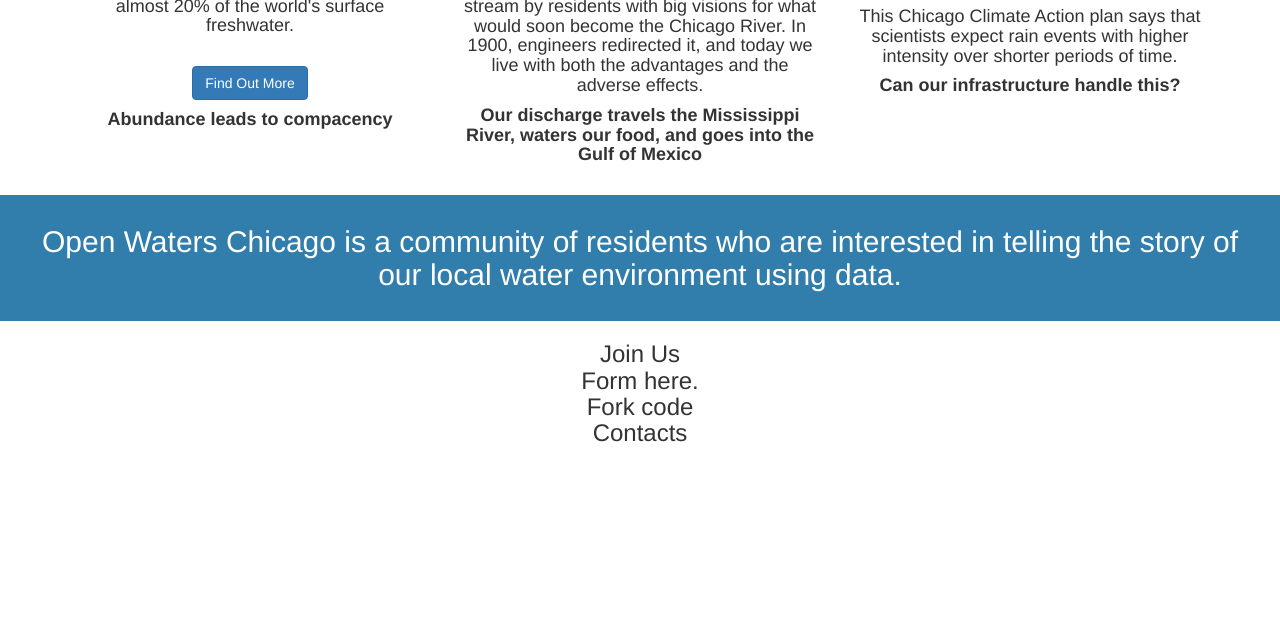
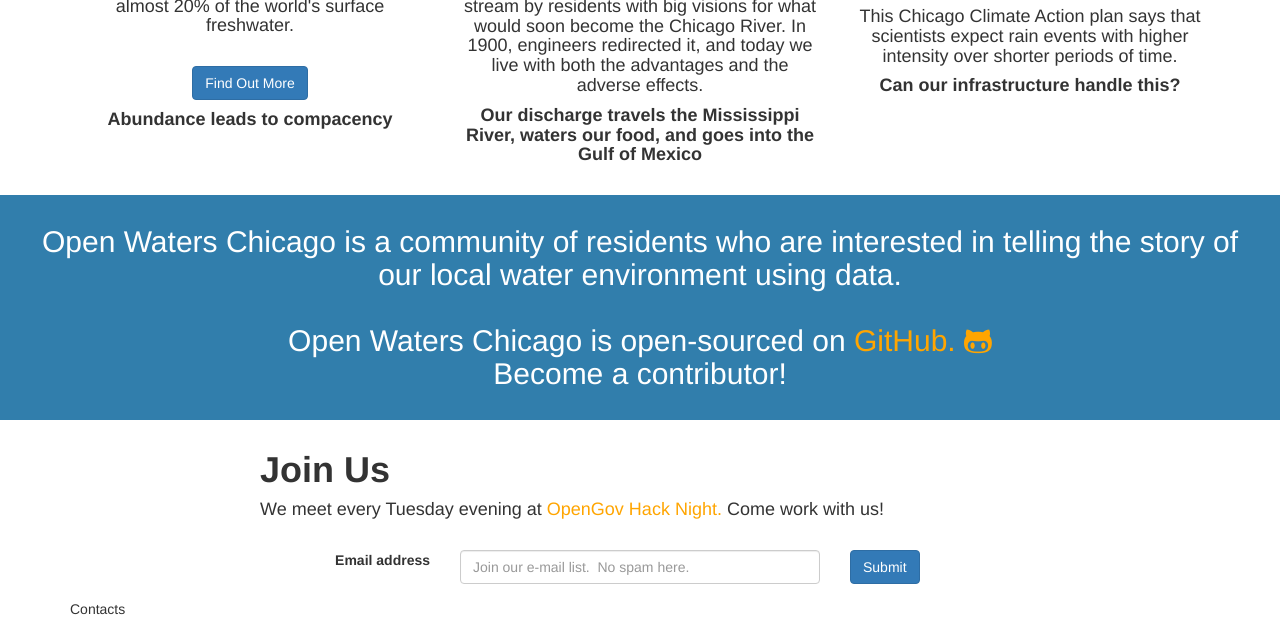
Before and after one commit to open-city/water, a plain HTML site: page index.html in a window 1280 px wide. Shown: the part 916-1535 px from the top of the page. Before the commit the page ends 1373 px from the top, so only its background shows below. Drawn offline with nearby package versions, Linux system fonts and the light colour scheme.

Commit message:
Come join us portion of the webpage

```diff
--- a/index.html
+++ b/index.html
@@ -9,6 +9,8 @@
         <!-- Bootstrap -->
         <link rel="stylesheet" href="https://maxcdn.bootstrapcdn.com/bootstrap/3.3.1/css/bootstrap.min.css">
         <link href="//maxcdn.bootstrapcdn.com/bootswatch/3.3.1/cerulean/bootstrap.min.css" rel="stylesheet">
+        <link href="//maxcdn.bootstrapcdn.com/font-awesome/4.3.0/css/font-awesome.min.css" rel="stylesheet">
+
         <link href="webpage/css/openwater.css" rel="stylesheet">
 
     </head>
@@ -83,15 +85,50 @@
         <div class="blueBackground">
             <h2 class="centerThis" style="padding:30px;">
                 Open Waters Chicago is a community of residents who are interested in
-                telling the story of our local water environment using data.
+                telling the story of our local water environment using data.<br><br>
+                Open Waters Chicago is open-sourced on
+                <a href="http://github.com/open-city/water" style="color:orange;" target="_blank">
+                    GitHub. <i class="fa fa-github-alt"></i>
+                </a>
+
+
+                <br>
+                Become a contributor!
             </h2>
         </div>
-        <h3 class="centerThis">
-            Join Us<br>
-            Form here.<br>
-            Fork code<br>
+        <div class="container">
+            <div class="col-sm-offset-2">
+                <h1><strong>Join Us</strong></h1>
+                <h4>We meet every Tuesday evening at
+                    <a href="http://opengovhacknight.org/" style="color:orange;" target="_blank">
+                        OpenGov Hack Night.
+                    </a>
+                    Come work with us!
+                </h4>
+            </div>
+            <br>
+
+            <form>
+                <div class="form-group">
+                    <div class="row">
+                        <div class="col-sm-4" style="text-align:right;">
+                            <label for="emailInput">Email address</label>
+                        </div>
+                        <div class="col-sm-4">
+                            <input type="email" class="form-control" id="emailInput" placeholder="Join our e-mail list.  No spam here.">
+                        </div>
+                        <div class="col-sm-4">
+                            <button type="submit" class="btn btn-primary">Submit</button>
+                        </div>
+                    </div>
+
+
+                </div>
+
+            </form>
+
             Contacts<br>
-        </h3>
+        </div>
 
 
         <!-- jQuery (necessary for Bootstrap's JavaScript plugins) -->
```
Also changed, not shown: beachHealth/index.html (+1 -0 lines).
